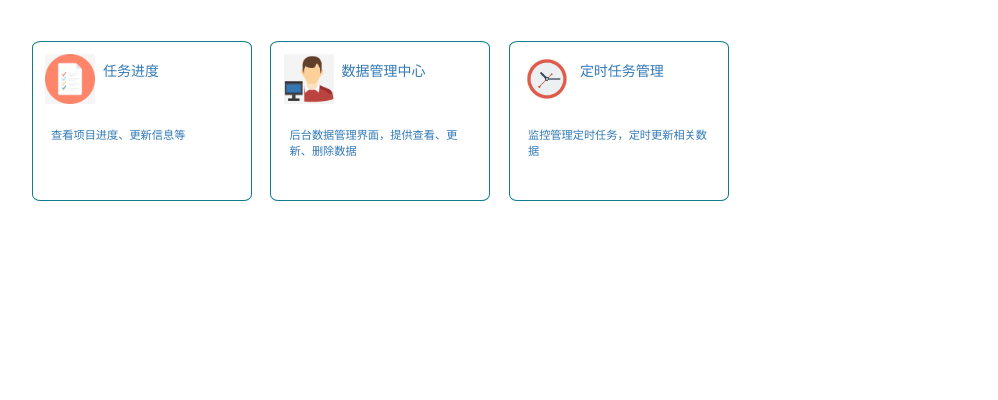
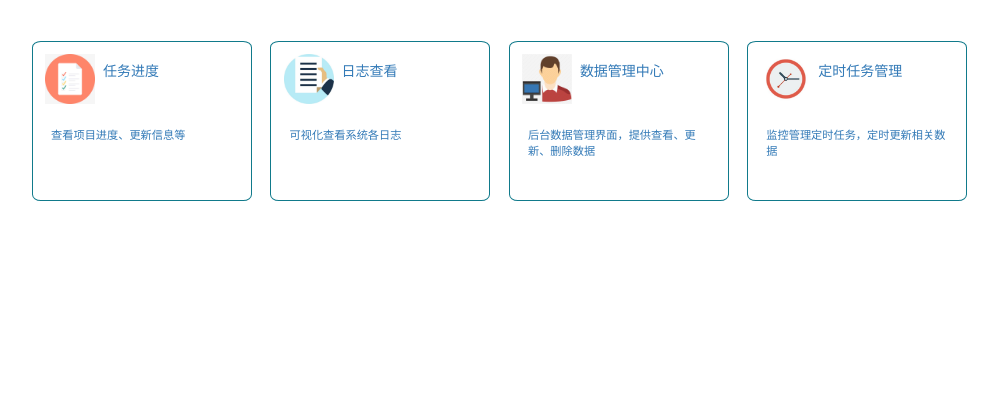
Before and after one commit to xyq946692052/globalinvestor, a Django app: template globalinvestor/themes/default/templates/system_manager.html in a window 1280 px wide. Shown: the part 51-451 px from the top of the page, without its empty margins (12-1010 px from the left). Run offline with Django 3.2, Linux system fonts and the light colour scheme; the template is opened without the code that fills it, so the values that code supplies are empty; some libraries are stand-ins or nearby versions; some web fonts are replaced.

Commit message:
add the logging view

```diff
--- a/globalinvestor/themes/default/templates/system_manager.html
+++ b/globalinvestor/themes/default/templates/system_manager.html
@@ -47,6 +47,16 @@
         </div>
     </a>
 
+    <a href="/xadmin/">
+        <div class="dj-block">
+            <div class="dj-block-top">
+                <div class="dj-block-top-left"><img src="{% static 'img/logging.jpg' %}" width="50px"/> </div>
+                <div class="dj-block-top-right"><p>日志查看</p></div>
+            </div>
+            <div class="dj-block-bottom">可视化查看系统各日志</div>
+        </div>
+    </a>
+
      <a href="/xadmin/">
         <div class="dj-block">
             <div class="dj-block-top">
```
Also changed, not shown: globalinvestor/themes/default/static/img/logging.jpg (added).
